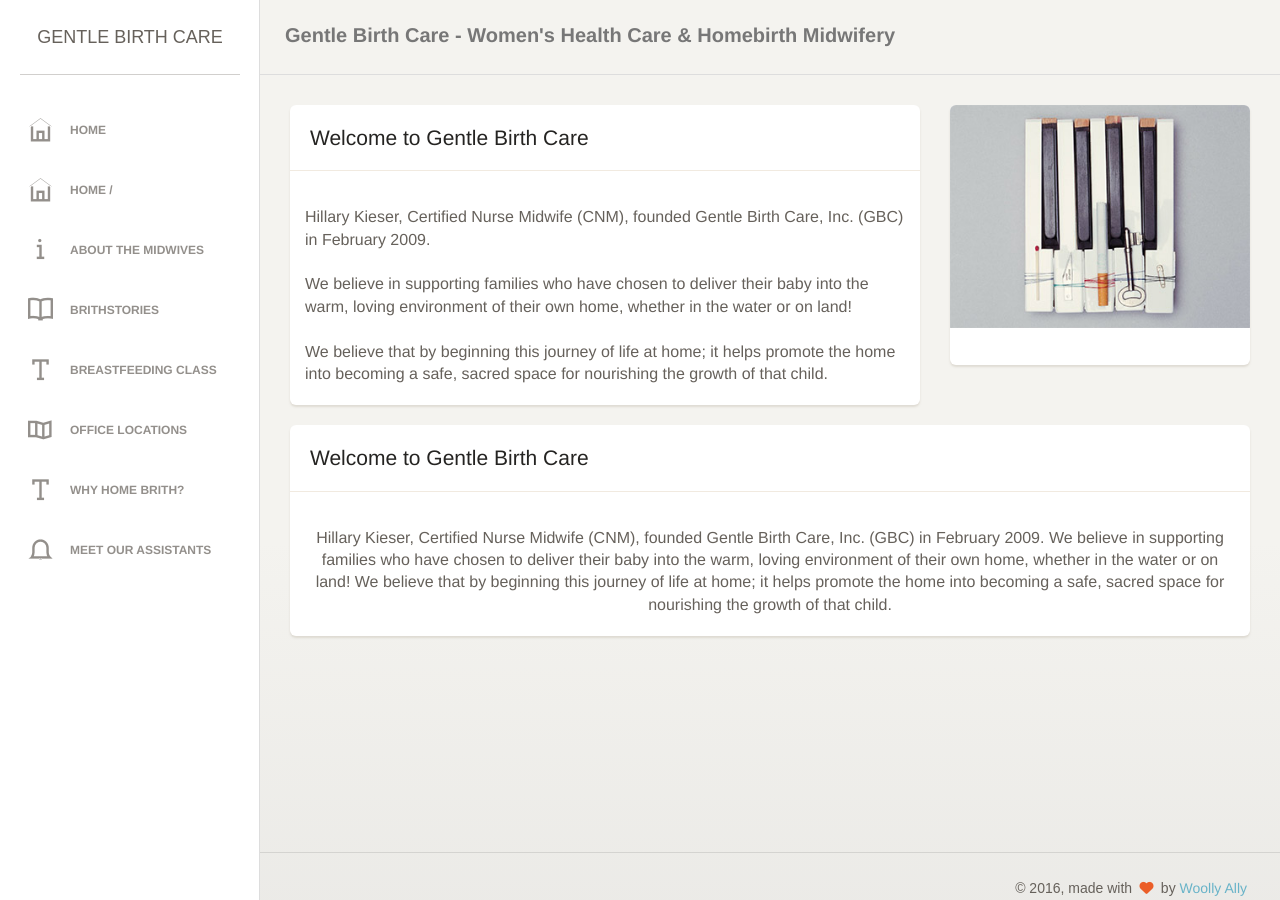
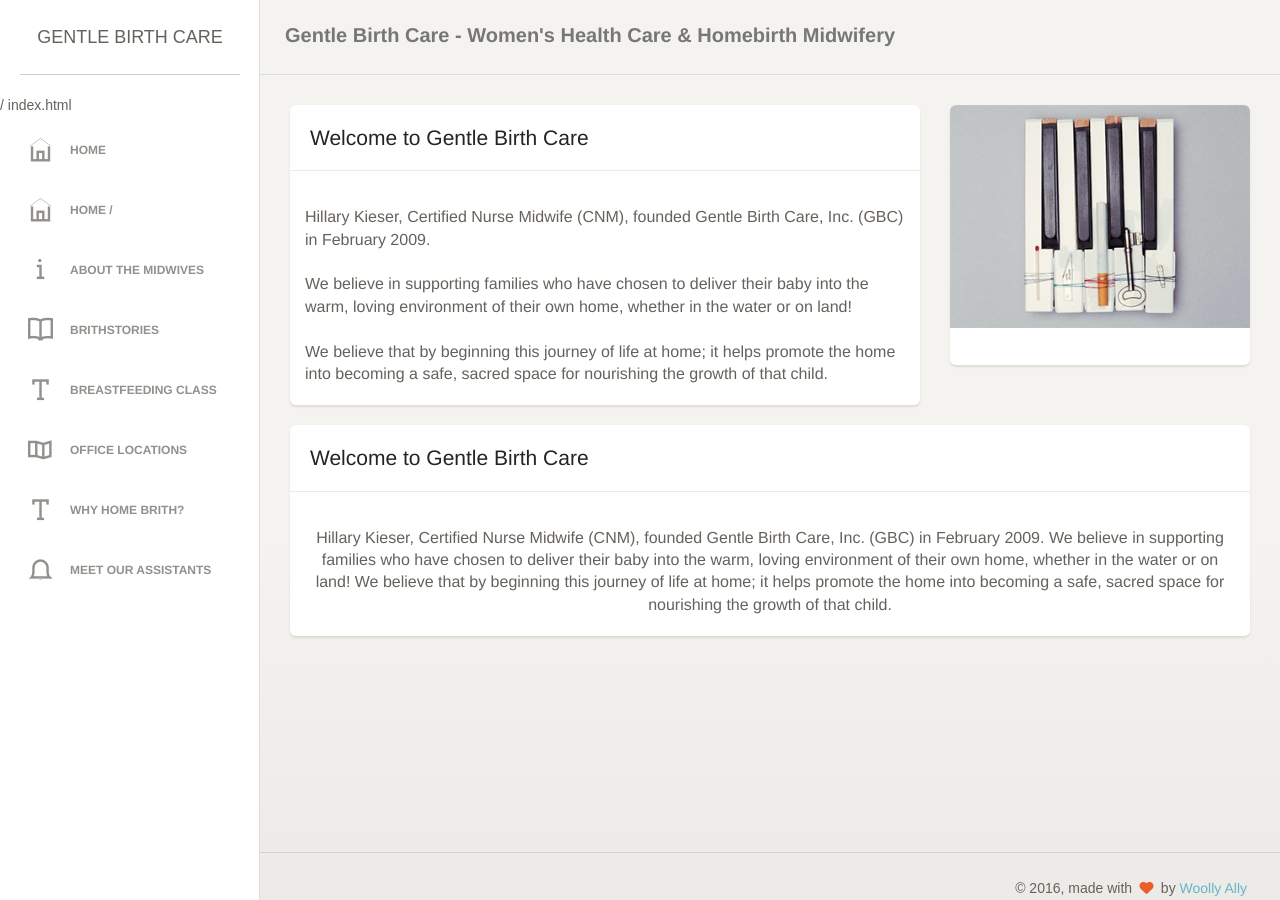
Before and after one commit to WoollyAlly/GentleBirthCare, a Jekyll site: the page built from index.html, in a window 1280 px wide. Built offline with Jekyll 4.4.1, drawn with Linux system fonts in a browser that asks for light colours; nearby versions of some CDN libraries; some web fonts are replaced.

Commit message:
Updated '/_layouts/default.html' via CloudCannon

```diff
--- a/_layouts/default.html
+++ b/_layouts/default.html
@@ -54,7 +54,8 @@
             <ul class="nav">
 
   {% for nav in site.navigation %}
-
+                {{page.url}}
+                {{nav.file}}
     {% if page.url == nav.file %}
         <li class="active">
     {% else %}
```
